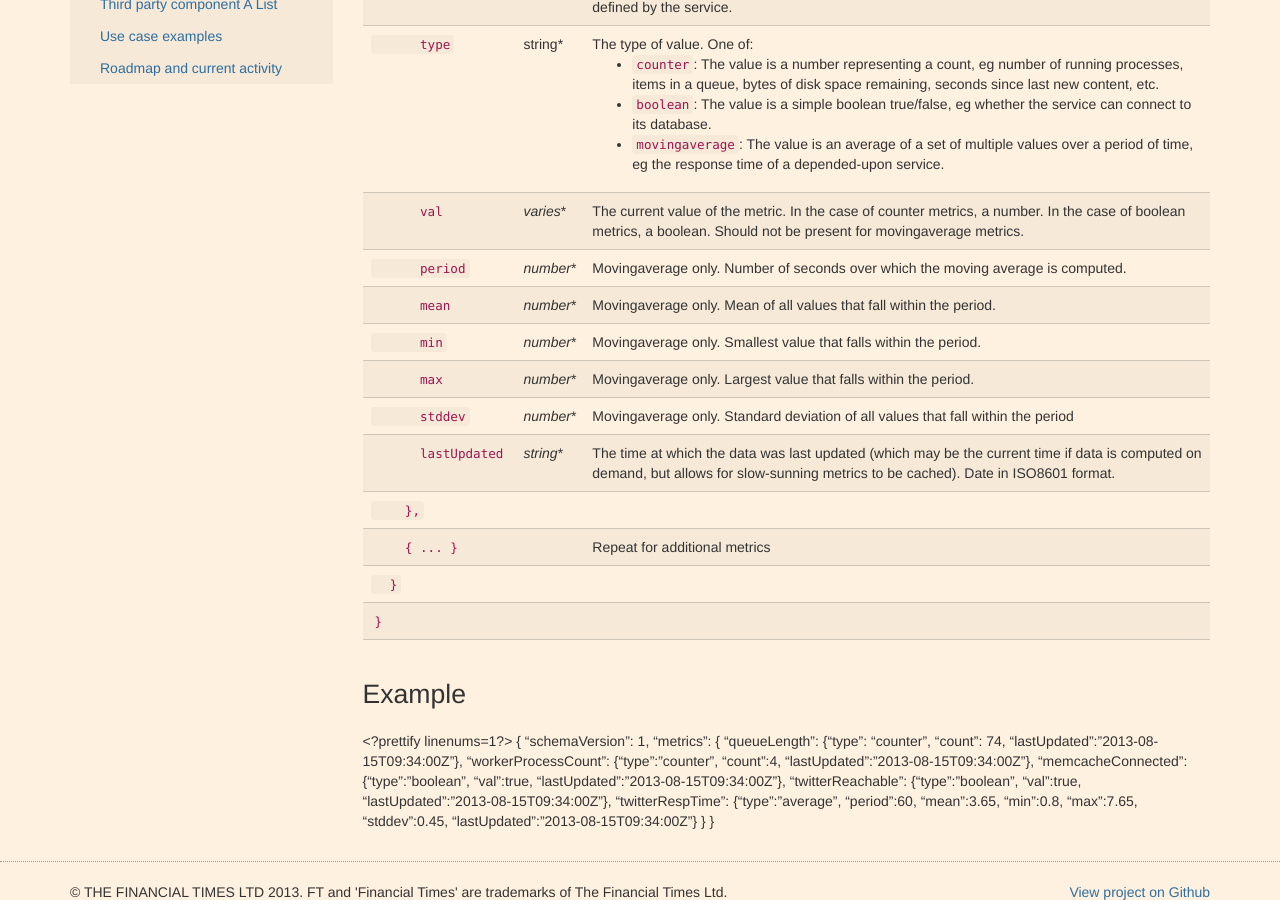
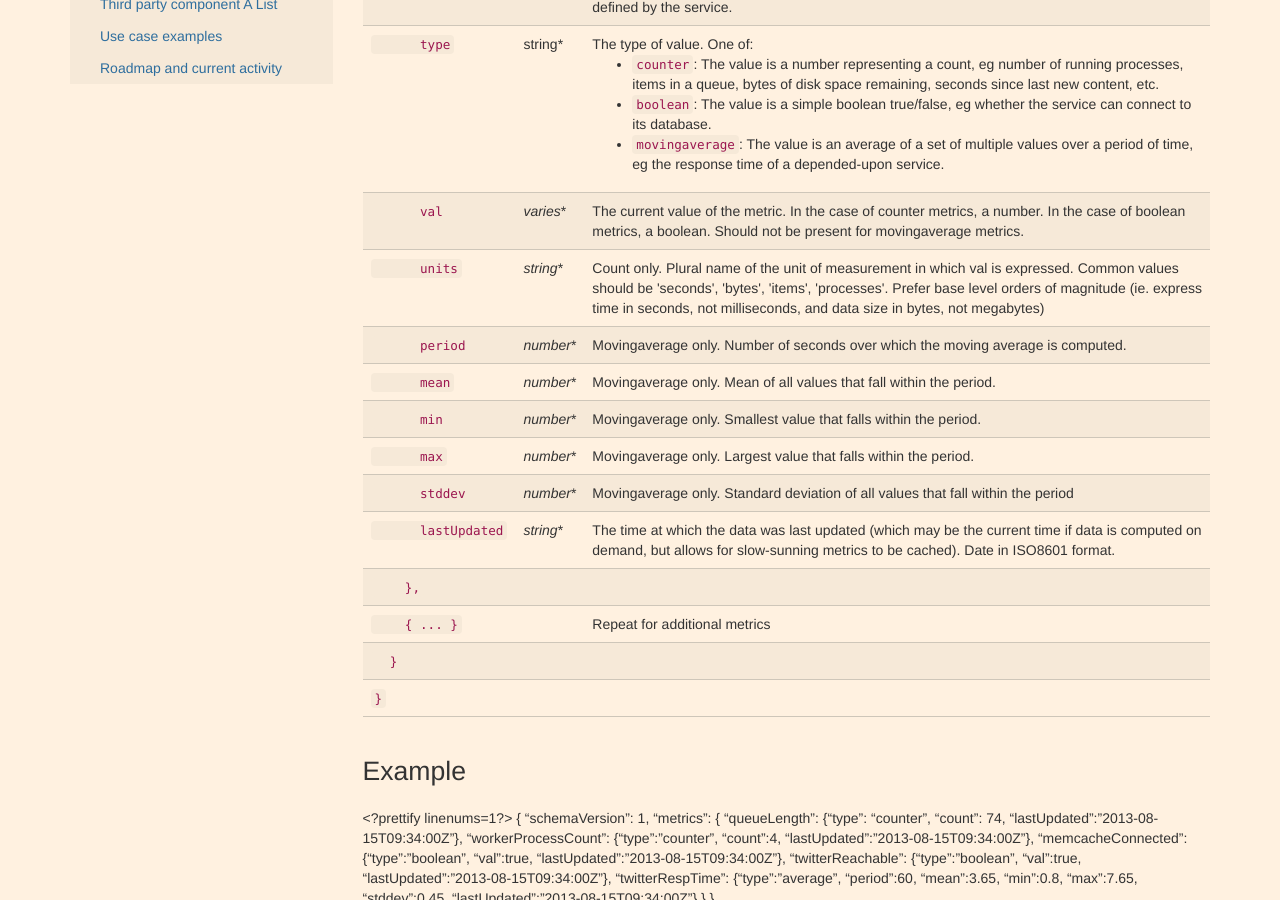
Before and after one commit to Financial-Times/ft-origami, a Jekyll site: the page built from docs/syntax/metrics.md, in a window 1280 px wide and 900 px high, scrolled down 549 px. Built offline with Jekyll 4.4.1, drawn with Linux system fonts in a browser that asks for light colours; nearby versions of some CDN libraries.

Commit message:
Add units to count metrics

```diff
--- a/docs/syntax/metrics.md
+++ b/docs/syntax/metrics.md
@@ -49,6 +49,10 @@ All Origami web services are required to expose multiple `/metrics` endpoints (o
 	<td>
 		The current value of the metric.  In the case of counter metrics, a number.  In the case of boolean metrics, a boolean.  Should not be present for movingaverage metrics.
 	</td>
+</tr><tr>
+	<td><code>&nbsp;&nbsp;&nbsp;&nbsp;&nbsp;&nbsp;units</code></td>
+	<td><em>string</em>*</td>
+	<td>Count only.  Plural name of the unit of measurement in which val is expressed.  Common values should be 'seconds', 'bytes', 'items', 'processes'.  Prefer base level orders of magnitude (ie. express time in seconds, not milliseconds, and data size in bytes, not megabytes)</td>
 </tr><tr>
 	<td><code>&nbsp;&nbsp;&nbsp;&nbsp;&nbsp;&nbsp;period</code></td>
 	<td><em>number</em>*</td>
```
